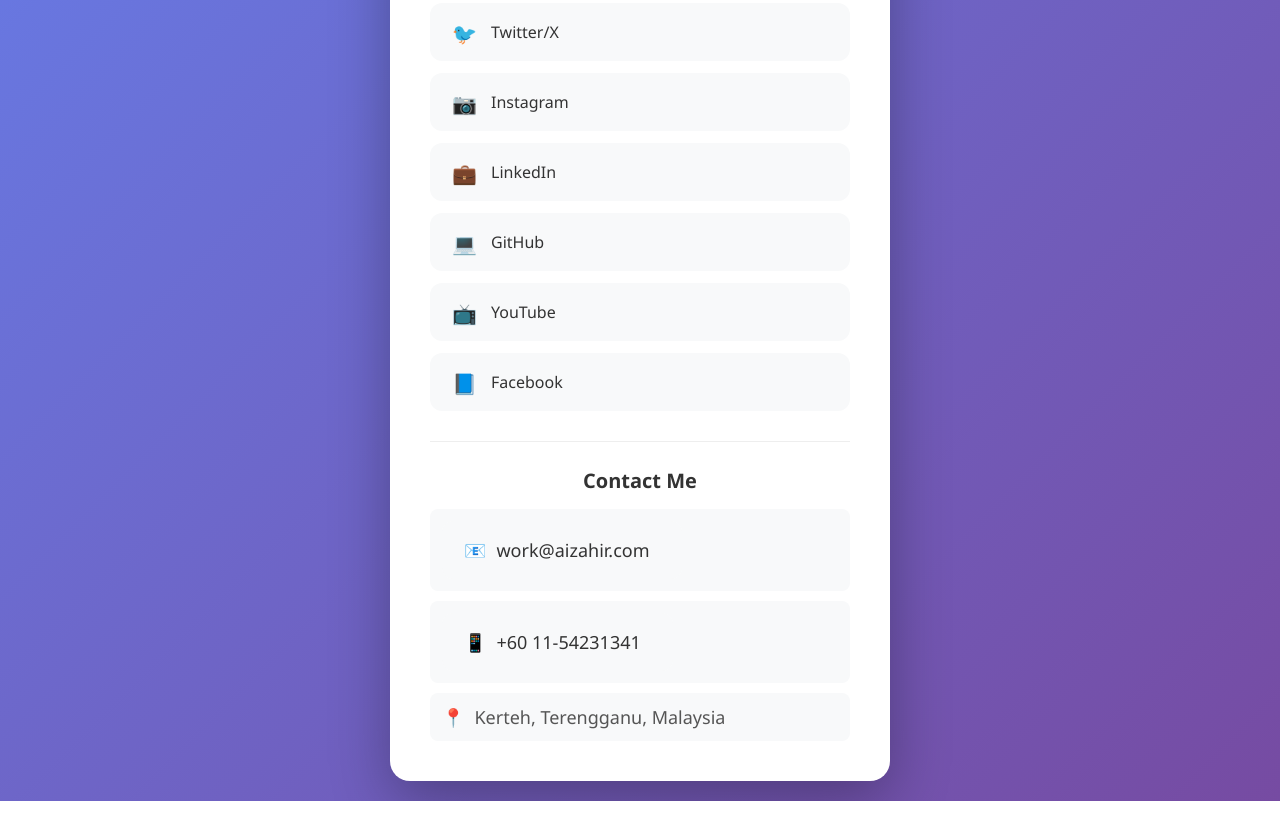
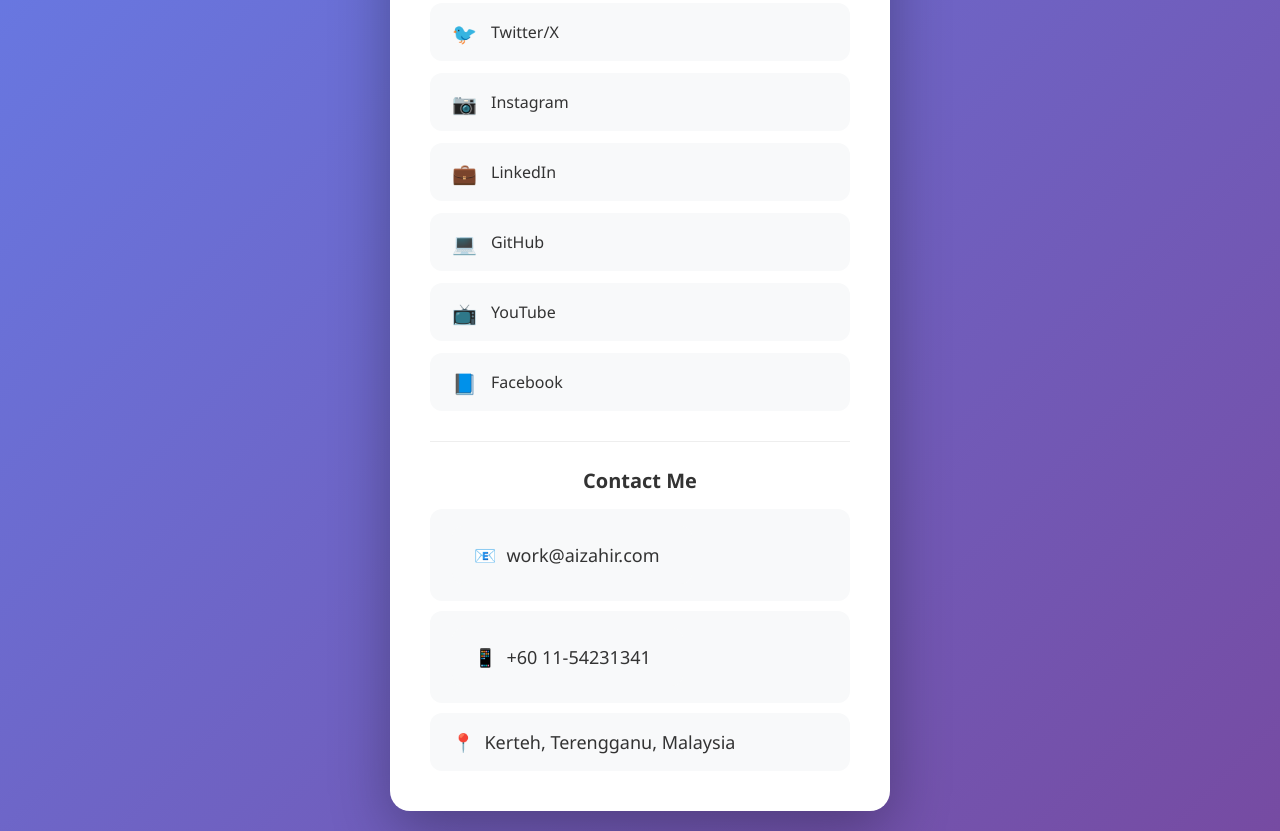
Before and after one commit to Ayeso38/SocialMedia, a plain HTML site: page index.html in a window 1280 px wide. Shown: the part 329-1160 px from the top of the page. Before the commit the page ends 1130 px from the top, so only its background shows below. Drawn offline with Linux system fonts and the light colour scheme.

Commit message:
Update contact item styles and structure

```diff
--- a/index.html
+++ b/index.html
@@ -122,11 +122,13 @@
         .contact-item {
             display: flex;
             align-items: center;
-            padding: 12px;
+            padding: 15px 20px;
             background: #f8f9fa;
-            border-radius: 8px;
-            font-size: 14px;
-            color: #555;
+            border-radius: 12px;
+            text-decoration: none;
+            color: #333;
+            transition: all 0.3s ease;
+            border: 2px solid transparent;
         }
 
         .contact-item span {
@@ -186,14 +188,14 @@
         <div class="contact-section">
             <h2>Contact Me</h2>
             <div class="contact-info">
-                <div class="contact-item">
-                    <a hreft="mailto:work@aizahir.com" class="social-link" target="_blank">
+                <div class="social-link">
+                    <a hreft="mailto:work@aizahir.com" class="contact-item" target="_blank">
                     <span>📧</span>
                     <span>work@aizahir.com</span>
                     </a>
                 </div>
-                <div class="contact-item">
-                    <a hreft="https://wa.link/o75nrm" class="social-link" target="_blank">
+                <div class="social-link">
+                    <a hreft="https://wa.link/o75nrm" class="contact-item" target="_blank">
                     <span>📱</span>
                     <span>+60 11-54231341</span>
                     </a>
```
